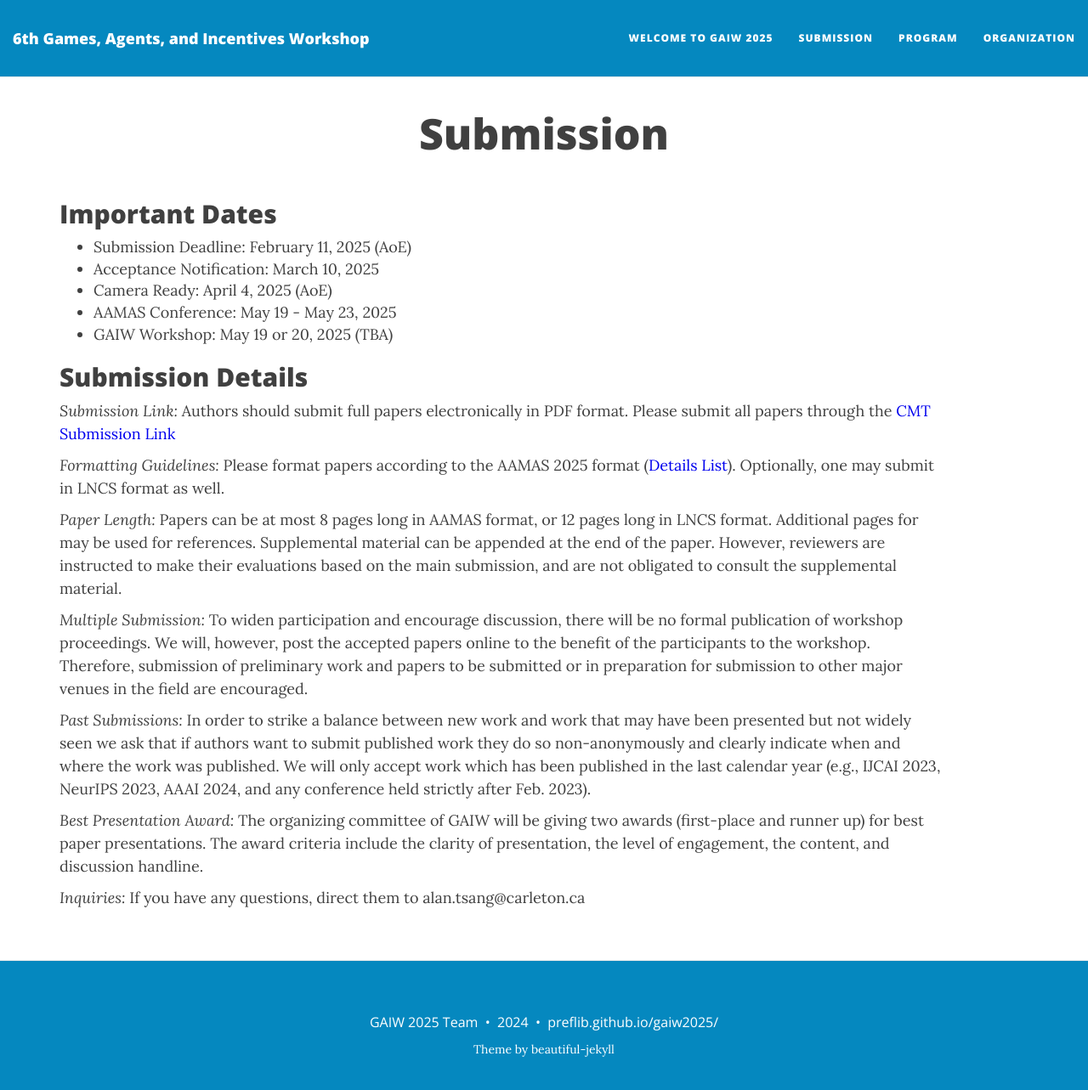
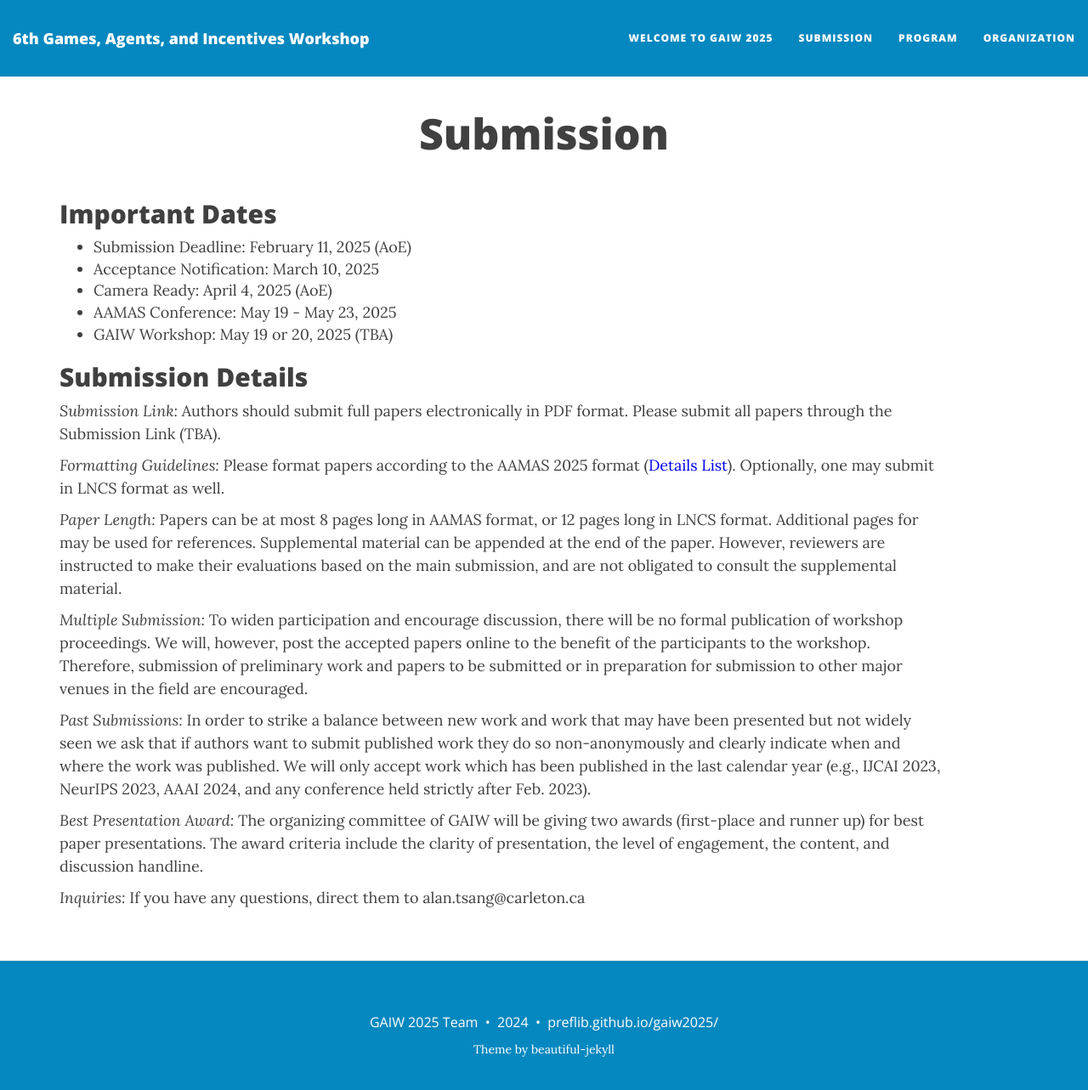
Before and after one commit to PrefLib/gaiw2025, a Jekyll site: the page built from submission.md, in a window 1280 px wide and 1296 px high. Shown: the top 1283 px of the window at 85% size. Built offline with Jekyll 4.4.1, drawn with Linux system fonts in a browser that asks for light colours; nearby versions of some CDN libraries.

Commit message:
Update submission.md
Remove submission link for now

```diff
--- a/submission.md
+++ b/submission.md
@@ -40,7 +40,7 @@ Please use the following command if you are using the AAMAS format from the webs
 
 
 ## Submission Details
-*Submission Link:* Authors should submit full papers electronically in PDF format. Please submit all papers through the [CMT Submission Link](https://cmt3.research.microsoft.com/GAIW2025)
+*Submission Link:* Authors should submit full papers electronically in PDF format. Please submit all papers through the Submission Link (TBA).
 
 *Formatting Guidelines:* Please format papers according to the AAMAS 2025 format ([Details List](https://aamas2025.org/index.php/conference/calls/submission-instructions-main-technical-track/)). Optionally, one may submit in LNCS format as well.
 
```
